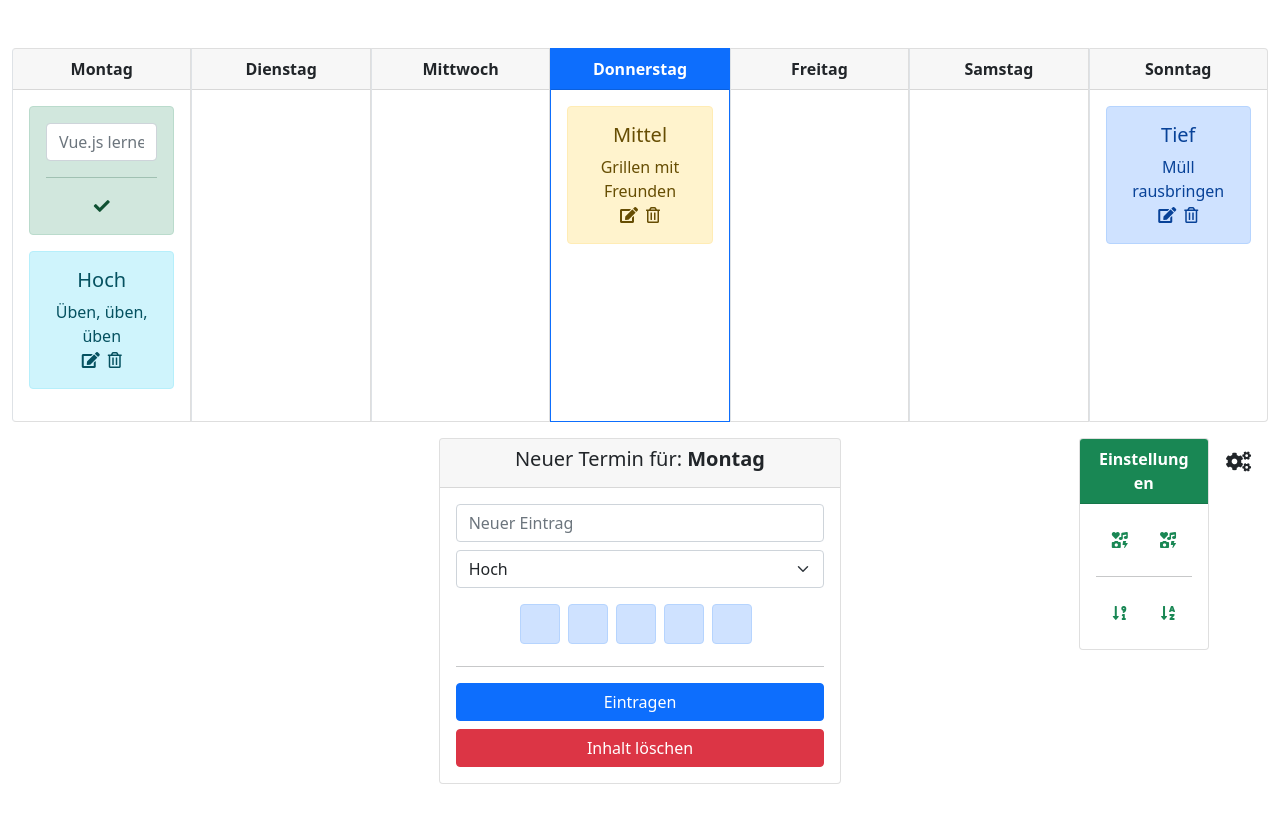
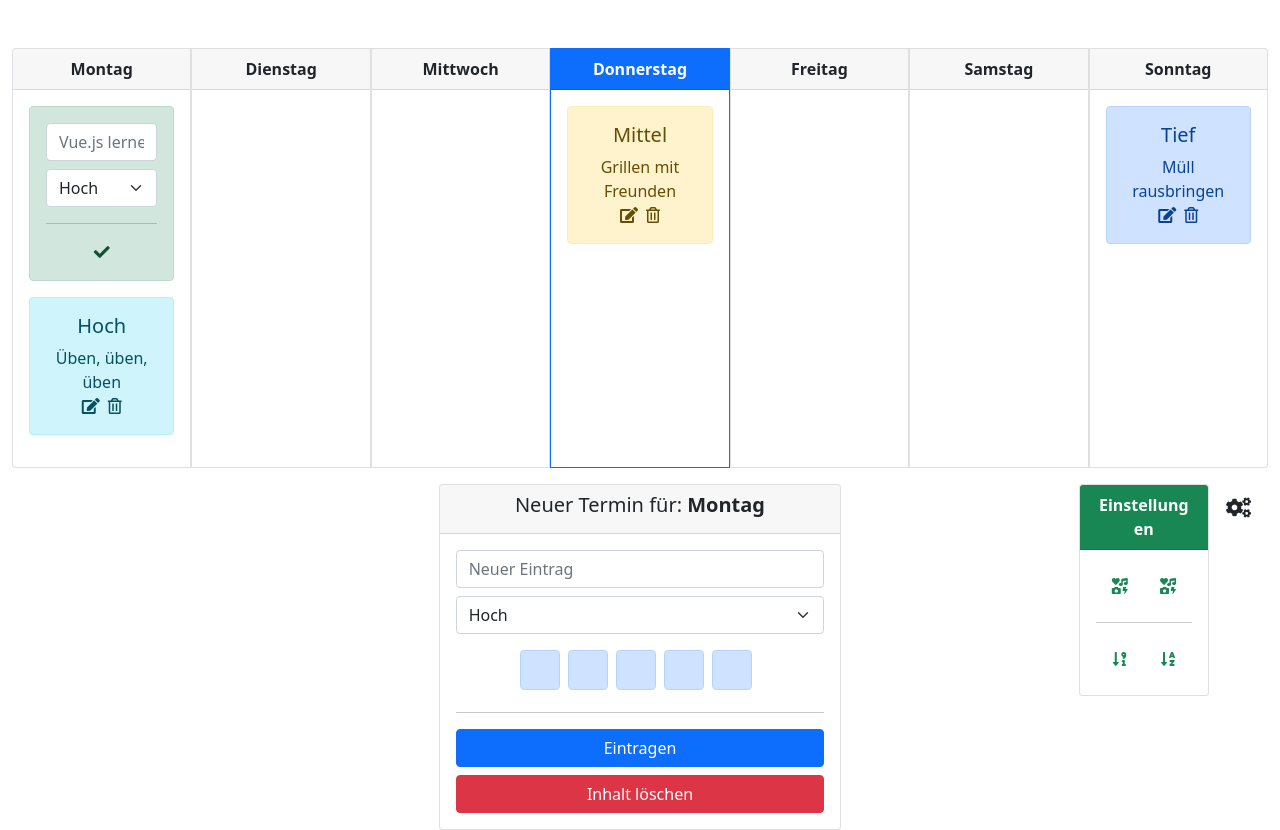
Before and after one commit to devR2001/terminkalender, a Vue app: page / in a window 1280 px wide. Both pictures are taken after a click on the button 90 px from the left and 191 px from the top of the page. Before the commit the page ends 800 px from the top, so only its background shows below. Built offline with nearby package versions, Linux system fonts and the light colour scheme.

Commit message:
select ohne logik

```diff
--- a/src/components/CalendarEvent.vue
+++ b/src/components/CalendarEvent.vue
@@ -24,7 +24,11 @@
           :placeholder="event.title"
           @input="setNewEventTitle($event)"
         />
-        <div>{{ newEventTitle }}</div>
+        <select class="form-select mt-2">
+          <option value="-1">Hoch</option>
+          <option value="0">Mittel</option>
+          <option value="1">Tief</option>
+        </select>
         <hr />
         <i class="fas fa-check" role="button" @click="updateEvent()"></i>
       </template>
```
